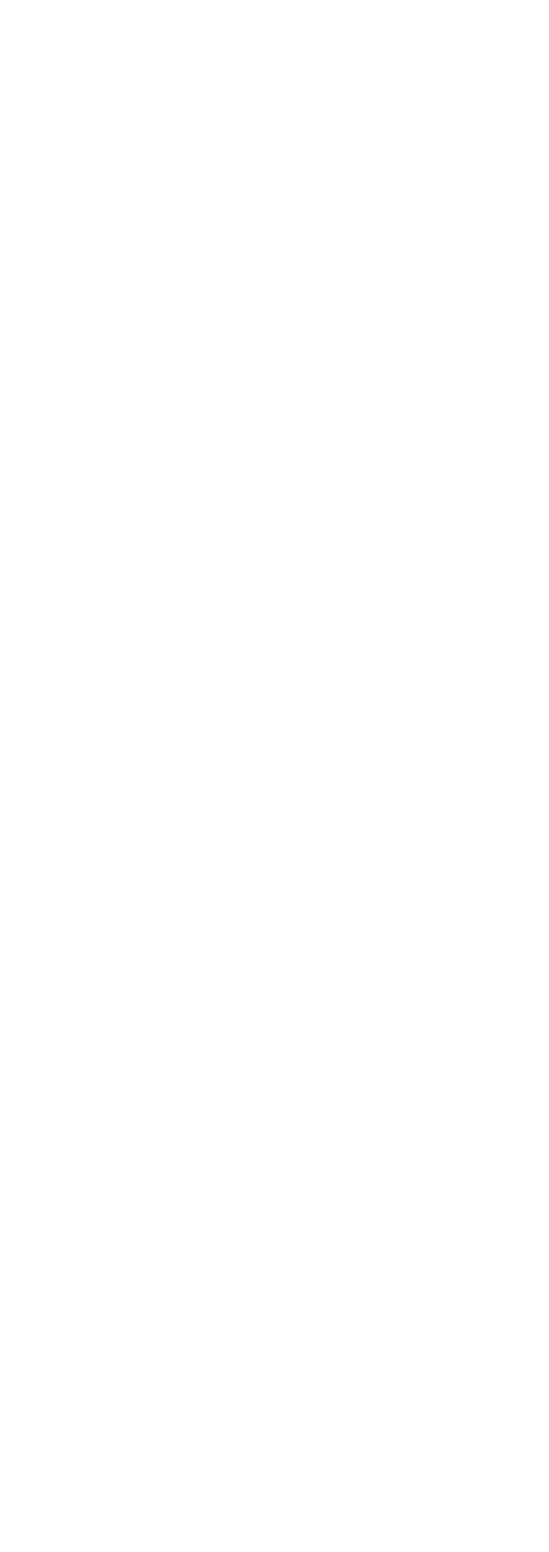
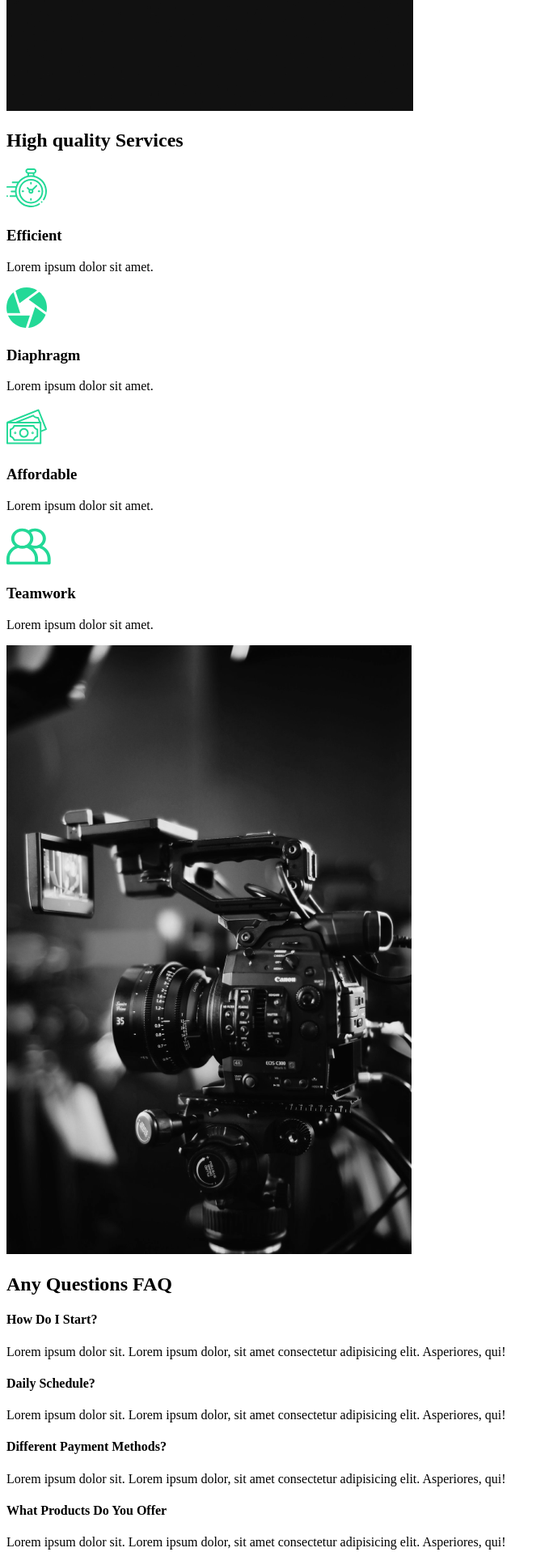
Before and after one commit to chezynick/creative-react-capture-app, a React (Create React App) app: page / in a window 1280 px wide. Shown: the part 880-2797 px from the top of the page at 81% size, without its empty margins (0-679 px from the left). Before the commit the page ends 800 px from the top, so only its background shows below. Built offline with nearby package versions, Linux system fonts and the light colour scheme.

Commit message:
added aboutus

```diff
--- a/src/App.js
+++ b/src/App.js
@@ -1,9 +1,13 @@
 import React from 'react'
+
+
+//import pages
+import AboutUs from './pages/AboutUs'
 
 function App() {
   return (
     <div className="App">
-     Hello world
+    <AboutUs />
     </div>
   );
 }
--- /dev/null
+++ b/src/components/AboutSection.js
@@ -0,0 +1,32 @@
+import React from 'react'
+import home1 from '../img/home1.png';
+
+const AboutSection= () => {
+    return (
+    <div>
+        <div className="description">
+            <div className="title">
+                <div className="hide">
+                    <h2>We work to make</h2>
+                </div>
+                <div className="hide">
+                    <h2>We work to make</h2>
+                </div>
+                <div className="hide">
+                    <h2>Your <span>dreams</span></h2>
+                </div>
+                <div className="hide">
+                    <h2>come true.</h2>
+                </div>
+                <p>Contact us for any photography or videography that you have. We have professionals with amazing skills.</p>
+            <button>Contact Us</button>
+            </div>
+            <div className="image">
+                <img src={home1} alt="guy with a camera here" />
+            </div>
+        </div>
+    </div>
+    )
+}
+
+export default AboutSection
--- /dev/null
+++ b/src/components/FaqSection.js
@@ -0,0 +1,26 @@
+import React from 'react'
+const FaqSection = () => {
+return (
+
+    <div className="faq">
+        <h2>Any Questions <span>FAQ</span></h2>
+        <div className="question">
+            <h4>How Do I Start?</h4>
+            <div className="answer">Lorem ipsum dolor sit. Lorem ipsum dolor, sit amet consectetur adipisicing elit. Asperiores, qui!</div>
+        </div>
+        <div className="question">
+            <h4>Daily Schedule?</h4>
+            <div className="answer">Lorem ipsum dolor sit. Lorem ipsum dolor, sit amet consectetur adipisicing elit. Asperiores, qui!</div>
+        </div>
+        <div className="question">
+            <h4>Different Payment Methods?</h4>
+            <div className="answer">Lorem ipsum dolor sit. Lorem ipsum dolor, sit amet consectetur adipisicing elit. Asperiores, qui!</div>
+        </div>
+        <div className="question">
+            <h4>What Products Do You Offer</h4>
+            <div className="answer">Lorem ipsum dolor sit. Lorem ipsum dolor, sit amet consectetur adipisicing elit. Asperiores, qui!</div>
+        </div>
+    </div>
+)
+}
+export default FaqSection
--- /dev/null
+++ b/src/components/ServicesSection.js
@@ -0,0 +1,52 @@
+import React from 'react'
+
+//import icons images
+import clock from '../img/clock.svg'
+import diaphragm from '../img/diaphragm.svg'
+import money from '../img/money.svg'
+import teamwork from '../img/teamwork.svg'
+import home2 from '../img/home2.png'
+
+const ServicesSection = () => {
+return (
+    <div className="services">
+        <div className="description">
+            <h2>High <span>quality</span> Services</h2>
+            <div className="cards">
+                <div className="card">
+                    <div className="icon">
+                        <img src={clock} alt="clock icon"/>
+                        <h3>Efficient</h3>
+                    </div>
+                    <p>Lorem ipsum dolor sit amet.</p>
+                </div>
+                <div className="card">
+                    <div className="icon">
+                        <img src={diaphragm} alt="clock icon"/>
+                        <h3>Diaphragm</h3>
+                    </div>
+                    <p>Lorem ipsum dolor sit amet.</p>
+                </div>
+                <div className="card">
+                    <div className="icon">
+                        <img src={money} alt="clock icon"/>
+                        <h3>Affordable</h3>
+                    </div>
+                    <p>Lorem ipsum dolor sit amet.</p>
+                </div>
+                <div className="card">
+                    <div className="icon">
+                        <img src={teamwork} alt="clock icon"/>
+                        <h3>Teamwork</h3>
+                    </div>
+                    <p>Lorem ipsum dolor sit amet.</p>
+                </div>
+            </div>
+            <img src={home2} alt=""/>
+        </div>
+    </div>
+)
+
+}
+
+export default ServicesSection
--- /dev/null
+++ b/src/pages/AboutUs.js
@@ -0,0 +1,18 @@
+import React from 'react'
+
+//import components
+import AboutSection from '../components/AboutSection'
+import ServicesSection from '../components/ServicesSection'
+import FaqSection from '../components/FaqSection'
+
+const AboutUs = () =>
+{
+    return (
+        <>
+        <AboutSection />
+        <ServicesSection />
+        <FaqSection />
+        </>
+    )
+}
+export default AboutUs
```
